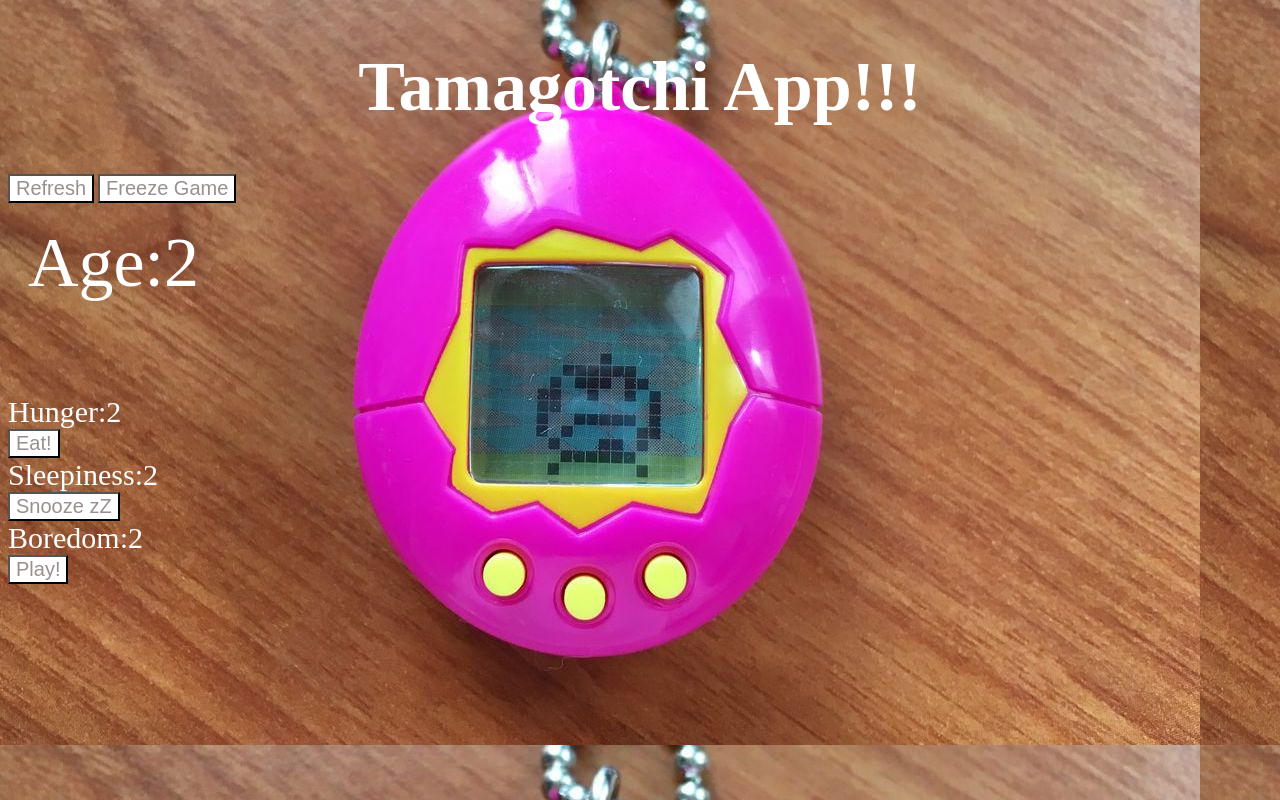
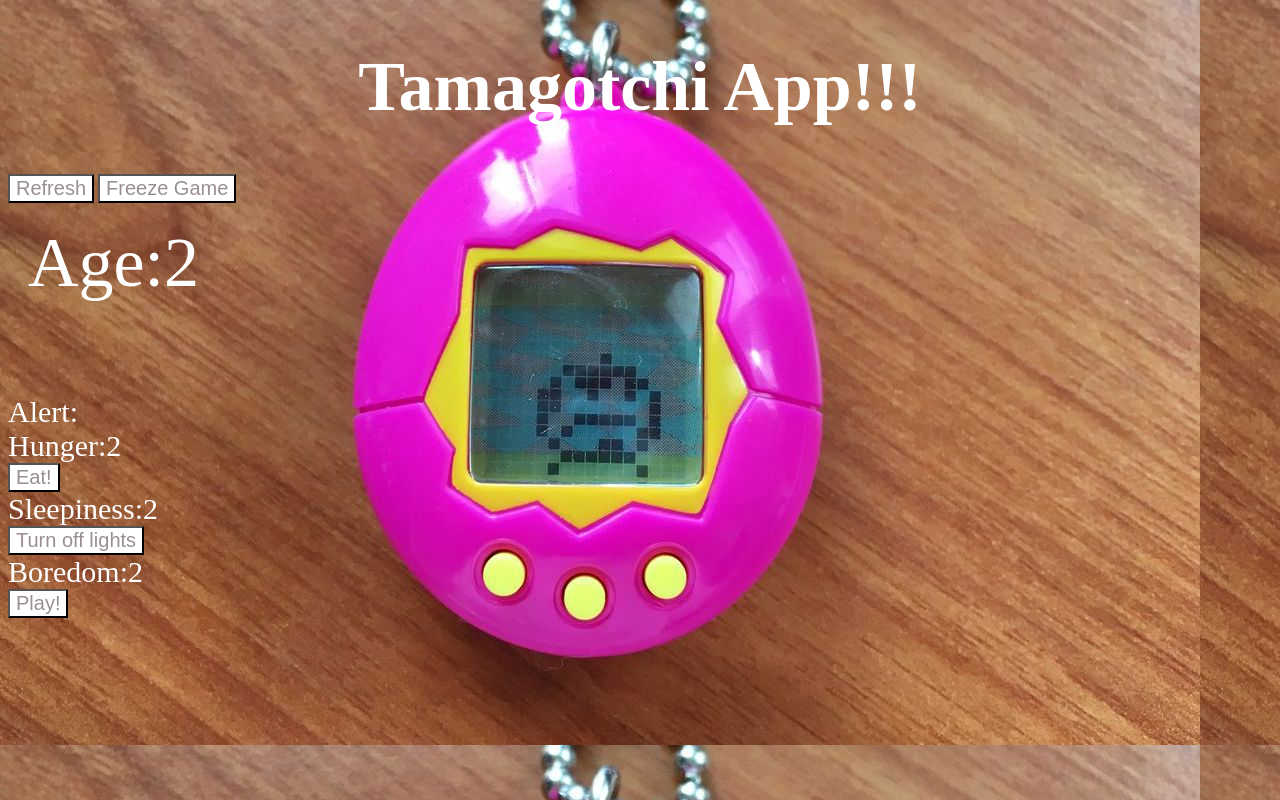
Before and after one commit to jekkiboi/tamagotchi, a plain HTML site: page index.html in a window 1280 px wide. Both pictures are taken after a click on the button "Start Game". Drawn offline with Linux system fonts and the light colour scheme.

Commit message:
experiment

```diff
--- a/app.js
+++ b/app.js
@@ -4,33 +4,18 @@ const startEl = document.getElementById('btn-startGame');
 const pauseEl = document.getElementById('btn-pauseGame');
 const resetEl = document.getElementById('btn-resetGame');
 const ageEl = document.getElementById('age');
+
 ///EAT-SLEEP-PLAY
+const alertsEl = document.getElementById('alerts');
 const hungerEl = document.getElementById('hunger');
 const feedEl = document.getElementById('btn-feed');
 const sleepinessEl = document.getElementById('sleepiness');
 const sleepEl = document.getElementById('btn-sleep');
 const boredomEl = document.getElementById('boredom');
 const playEl = document.getElementById('btn-play');
+
 let age = 0;
 let interval = null;
-
-/////////////TAMAGOTCHI CLASS???///////////
-class Tamagotchi {
-    // constructor(name, age, hunger, sleepiness, boredom){
-    //     this.name = name;
-    //     this.age = age;
-    //     this.hunger = hunger;
-    //     this.sleepiness = sleepiness;
-    //     this.boredom = boredom;
-
-
-////////////////CLOSE BRACKET CLASS/////////////
-greet(){
-    console.log('hello master!')
-        }
-    }
-
-
 
 
 function handleStartClick() {
@@ -48,6 +33,7 @@ function handleStartClick() {
 function handlePauseClick(){
     clearInterval(interval);
     }
+
 function handleResetClick(){
     age = 0;
     hunger =0;
@@ -63,16 +49,36 @@ startEl.addEventListener('click', handleStartClick);
 pauseEl.addEventListener('click', handlePauseClick);
 resetEl.addEventListener('click', handleResetClick);
 
+/////////////TAMAGOTCHI CLASS???///////////
+// class Tamagotchi {
+//     constructor(name, age, hunger, sleepiness, boredom){
+//         this.interval = null
+//         this.hunger = hunger
+//         this.name = name
+//         this.age = age
+//         this.sleepiness = sleepiness
+//         this.boredom = boredom
+//         }
+////////////////////////////////////////
+
+
+////////////////CLOSE BRACKET CLASS//////////////
+// }
+////////////////END CLOSE BRACKET CLASS/////////////
+
 ////////////HUNGER COUNTER//////////
 let hunger = 0;
 function handleFeedClick() {
          hunger -= 3;
     }
 function hungerInterval() {
+    if (hunger < 10){
         hunger++;
+        }
         hungerEl.textContent = 'Hunger:' + hunger;
     }
 feedEl.addEventListener('click', handleFeedClick);
+
 
 ////////////SLEEP COUNTER//////////
 let sleepiness = 0;
@@ -80,7 +86,9 @@ function handleSleepClick() {
         sleepiness -= 3;
     }
 function sleepInterval() {
-        sleepiness++;
+    if (sleepiness < 10){
+    sleepiness++;
+        }
         sleepinessEl.textContent = 'Sleepiness:' + sleepiness;
     }
 sleepEl.addEventListener('click', handleSleepClick);
@@ -91,21 +99,26 @@ function handlePlayClick() {
         boredom -= 3;
     }
 function playInterval() {
+    if (sleepiness < 10){
         boredom++;
+        }
         boredomEl.textContent = 'Boredom:' + boredom;
+    }
+    if (boredom >8){
+        alertsEl.textContent= `Alert:` + `Tamagotchi is dangerously tired!`
     }
 playEl.addEventListener('click', handlePlayClick);
 
 
 
 ///////////MY ATTEMPT AT CREATING EXTENDED CLASS/////////
-class Player extends Tamagotchi{
-    constructor(name, age, hunger, sleepiness, boredom){
-        super(name, age, hunger, sleepiness, boredom);
-        this.characteristics = ['silly', 'cute', 'wild', 'adorable']
+// class Player extends Tamagotchi{
+//     constructor(name, age, hunger, sleepiness, boredom){
+//         super(name, age, hunger, sleepiness, boredom);
+//         this.characteristics = ['silly', 'cute', 'wild', 'adorable']
 
-    }
-}
+//     }
+// }
     // hungryTam(){
     // if(this.tamagatchi.hunger > 6){
     //         console.log('Uh oh! Time to feed Tamagotchi!')
--- a/index.html
+++ b/index.html
@@ -21,12 +21,12 @@
     <p id="age">Age: 0</p>
     <br></br>
     <br></br>
-
+    <div id="alerts"> Alert: </div>
     <div id="hunger">Hunger: 0</div>
     <button id="btn-feed">Eat!</button>
 
     <div id="sleepiness">Sleepiness: 0</div>
-    <button id="btn-sleep">Snooze zZ</button>
+    <button id="btn-sleep">Turn off lights</button>
 
     <div id="boredom">Boredom: 0</div>
     <button id="btn-play">Play!</button>
```
